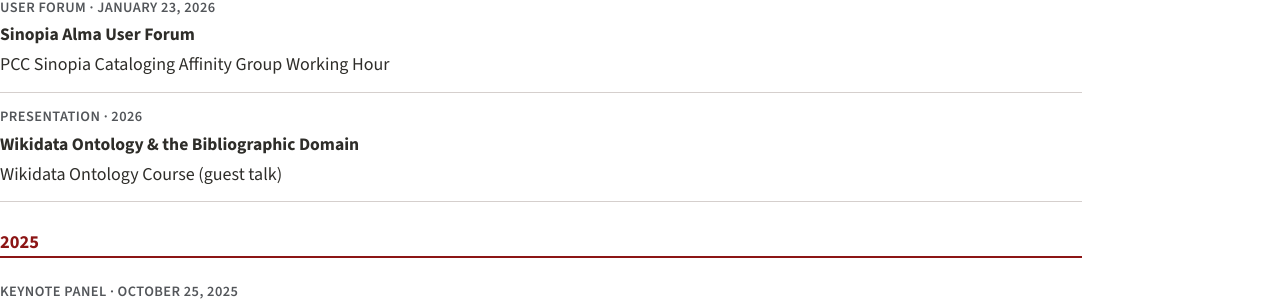
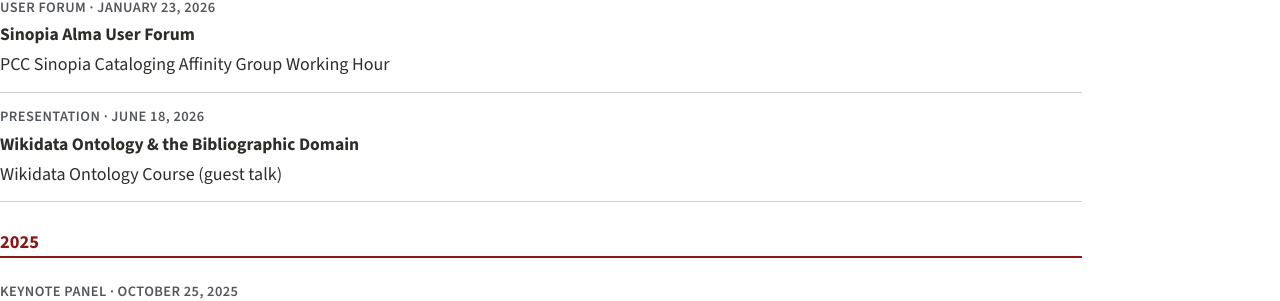
Before and after one commit to kallimathios/kallimathios, a Jekyll site: the page built from scholarship.md, in a window 1280 px wide and 900 px high, scrolled down 2931 px. Shown: the part 153-454 px from the top of the window. Built offline with Jekyll 4.4.1, drawn with Linux system fonts in a browser that asks for light colours.

Commit message:
Change presentation date to June 18, 2026
Updated the date for the 'Wikidata Ontology & the Bibliographic Domain' presentation.

```diff
--- a/_data/presentations.yml
+++ b/_data/presentations.yml
@@ -113,7 +113,7 @@
 
 - title: "Wikidata Ontology & the Bibliographic Domain"
   event: "Wikidata Ontology Course (guest talk)"
-  when: "2026"                   # CHECK date and venue
+  when: "June 18, 2026"                   # CHECK date and venue
   year: 2026
   type: "Presentation"
   initiative: [wikidata, marc2wiki2bf]
```
